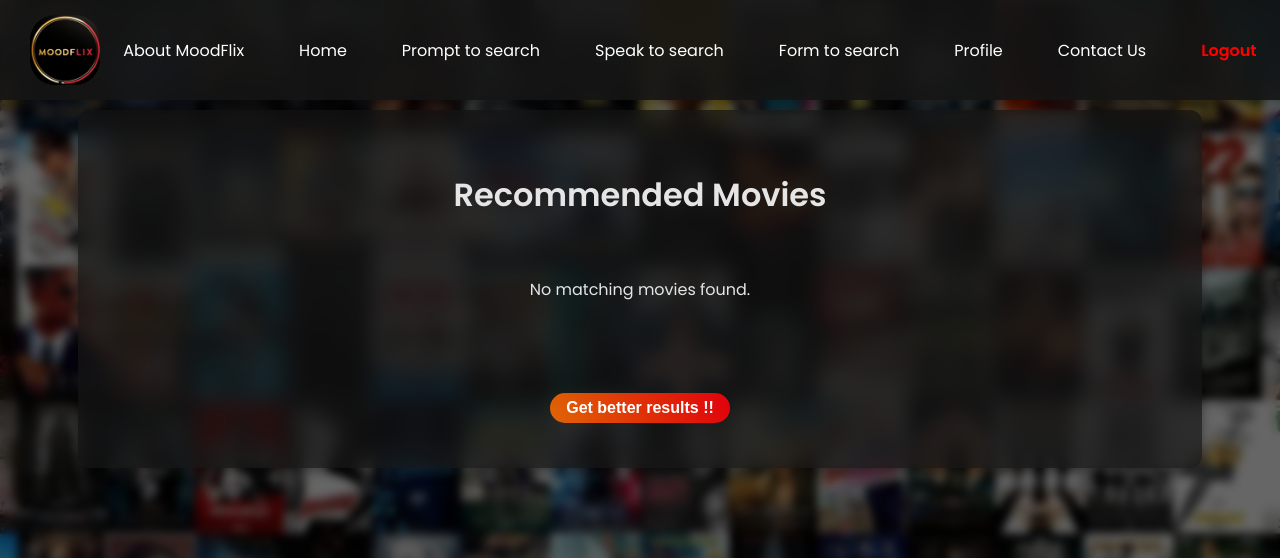
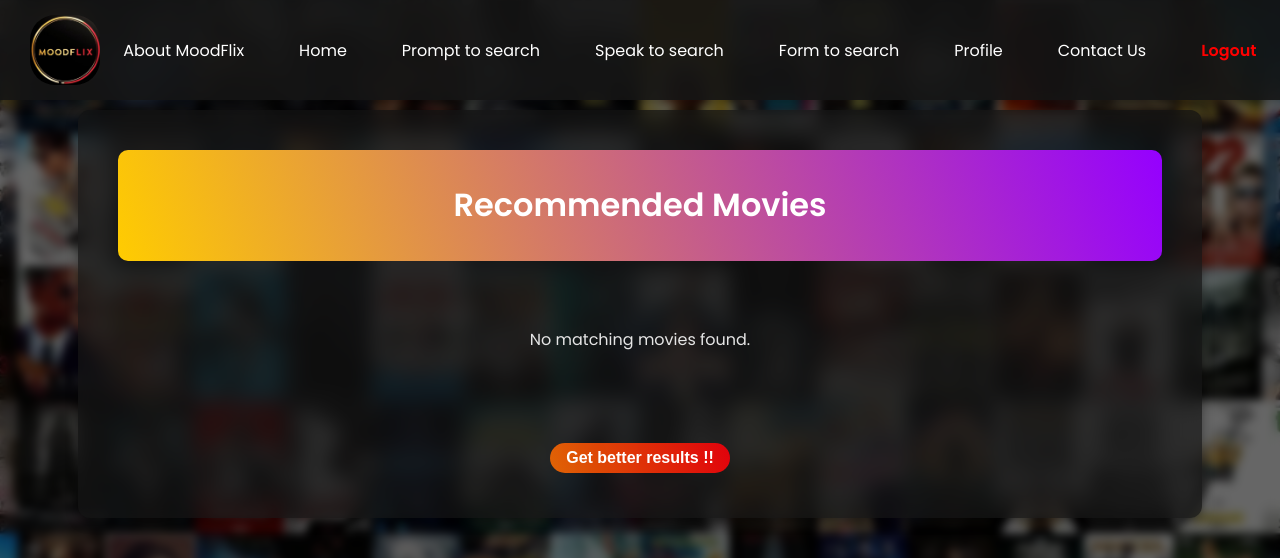
Before and after one commit to TavishiS/Emotion2Movies, a Python web app: template Project/templates/recommendations.html in a window 1280 px wide. Shown: the top 558 px of the page. Run offline with Jinja, Linux system fonts and the light colour scheme; the template is opened without the code that fills it: most values are stand-ins (such as "Sample title", 1, 10 or a date in 2020).

Commit message:
updated recommendation html

```diff
--- a/Project/templates/recommendations.html
+++ b/Project/templates/recommendations.html
@@ -22,7 +22,9 @@
         </nav>
     </header>
     <div class="container">
-        <h1>Recommended Movies</h1>
+        <div class="header">
+            <h1>Recommended Movies</h1>
+        </div>
         <div id="movieContainer">
             <p>Loading movies...</p>
         </div>
```
